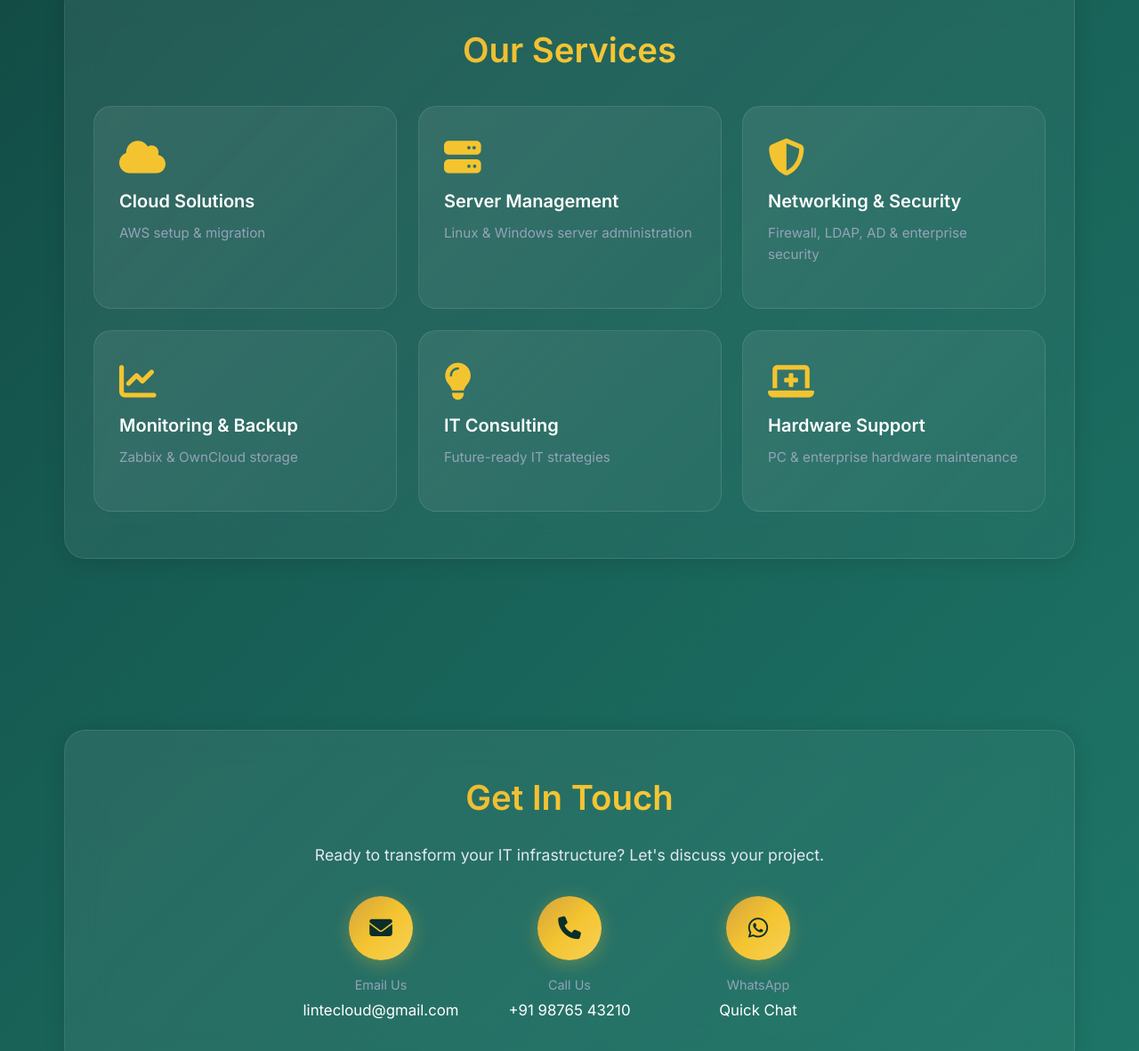
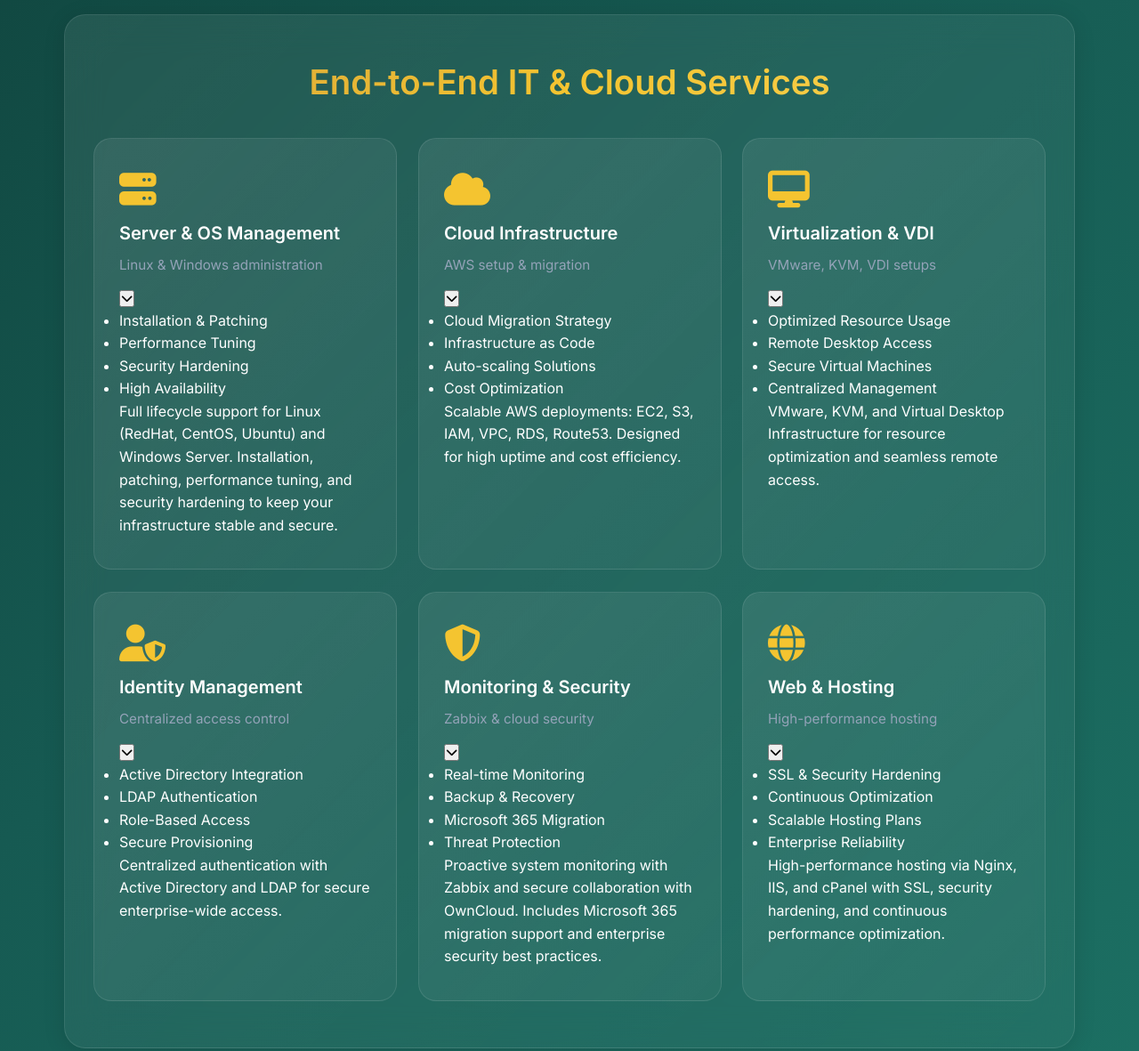
Before and after one commit to lintecloud/Lintecloud.github.io, a plain HTML site: page index.html in a window 1280 px wide. Shown: the part 1399-2580 px from the top of the page at 89% size. Drawn offline with nearby package versions, Linux system fonts and the light colour scheme.

Commit message:
Update index.html

```diff
--- a/index.html
+++ b/index.html
@@ -2,132 +2,266 @@
 <html lang="en">
 <head>
   <meta charset="utf-8" />
-  <!-- FIX: ensure correct mobile scaling -->
   <meta name="viewport" content="width=device-width, initial-scale=1.0" />
-  <title>LINTECLOUD - Professional IT & Cloud Services</title>
-  <meta name="description" content="LINTECLOUD provides expert IT services including cloud solutions, server management, networking, security, hardware support, and IT consulting for modern businesses." />
+  <title>LINTECLOUD - Reliable IT & Cloud Solutions</title>
+  <meta name="description" content="Secure, scalable, and future-ready IT & Cloud services: server & OS management, AWS infrastructure, virtualization, identity, monitoring & security, and hosting." />
+
+  <!-- Fonts & Icons -->
   <link rel="preconnect" href="https://fonts.googleapis.com" />
   <link rel="preconnect" href="https://fonts.gstatic.com" crossorigin />
-  <link href="https://fonts.googleapis.com/css2?family=Inter:wght@300;400;600&display=swap" rel="stylesheet" />
+  <link href="https://fonts.googleapis.com/css2?family=Inter:wght@300;400;600;700&display=swap" rel="stylesheet" />
   <link rel="stylesheet" href="https://cdnjs.cloudflare.com/ajax/libs/font-awesome/6.5.0/css/all.min.css" />
+
+  <!-- Styles -->
   <link rel="stylesheet" href="style.css" />
 </head>
 <body>
-  <!-- Floating Background Icons (visual-only, aria-hidden) -->
+  <!-- Floating background icons -->
   <div class="floating-element floating-1" aria-hidden="true"><i class="fas fa-cloud"></i></div>
   <div class="floating-element floating-2" aria-hidden="true"><i class="fas fa-server"></i></div>
   <div class="floating-element floating-3" aria-hidden="true"><i class="fas fa-network-wired"></i></div>
 
   <!-- Header -->
   <header id="header" role="banner">
-    <div class="logo-text" aria-label="LINTECLOUD Brand Name">LINTECLOUD</div>
-    <button id="menuToggle" aria-expanded="false" aria-controls="nav" aria-label="Toggle menu" class="menu-toggle">
+    <div class="logo-text" aria-label="LINTECLOUD">LINTECLOUD</div>
+    <button
+      id="menuToggle"
+      class="menu-toggle"
+      aria-expanded="false"
+      aria-controls="nav"
+      aria-label="Toggle menu">
       <i class="fas fa-bars" aria-hidden="true"></i>
     </button>
     <nav id="nav" role="navigation">
       <a href="#hero">Home</a>
       <a href="#about">About</a>
-      <a href="#services">Services</a>
+      <a href="#solutions">Solutions</a>
       <a href="#contact">Contact</a>
     </nav>
   </header>
 
-  <!-- Hero -->
   <main>
+    <!-- Hero Section -->
     <section id="hero" role="region" aria-label="Introduction">
       <div id="particles-js" aria-hidden="true"></div>
       <div class="hero-content fade-in">
-        <img src="lintecloud03.png" alt="LINTECLOUD IT Solutions Logo" class="hero-logo" />
-        <h1 class="hero-title">IT SOLUTIONS</h1>
-        <p class="hero-subtitle">Professional cloud services, server management, and IT consulting for modern businesses</p>
-        <a href="#services" class="cta-button"><i class="fas fa-rocket" aria-hidden="true"></i> Explore Our Services</a>
+        <img src="lintecloud03.png" alt="LINTECLOUD Logo" class="hero-logo" />
+        <h1 class="hero-title">Reliable IT & Cloud Solutions</h1>
+        <p class="hero-subtitle">Simplifying IT. Securing Your Future.</p>
+        <a href="#solutions" class="cta-button">
+          <i class="fas fa-rocket"></i> Get Started
+        </a>
+        <p class="hero-trust">
+          Trusted technology solutions for businesses of all sizes. Secure, scalable, and future-ready IT infrastructure.
+        </p>
       </div>
     </section>
 
-    <!-- About -->
+    <!-- About Section -->
     <section id="about" role="region" aria-label="About LINTECLOUD">
       <div class="section-container fade-in">
-        <h2>About LINTECLOUD</h2>
-        <p class="about-text"><strong>LINTECLOUD IT Solutions</strong> empowers businesses with cloud solutions, server management, networking & security, IT consulting, and hardware support.</p>
-        <p class="about-text">We focus on reliability, innovation, and client-focused IT solutions tailored to every business.</p>
+        <h2>Who We Are</h2>
+        <p><strong>LINTECLOUD</strong> is a leading IT and cloud solutions provider. We simplify IT operations, enabling businesses to operate efficiently, securely, and without disruption.</p>
+
+        <h3>Our Mission</h3>
+        <p>Deliver reliable, future-ready IT solutions so businesses can focus on growth while we handle the technology.</p>
+
+        <h3>Our Vision</h3>
+        <p>To be recognized as a trusted IT partner, known for innovation, reliability, and customer success.</p>
       </div>
     </section>
 
-    <!-- Services -->
-    <section id="services" role="region" aria-label="Our Services">
+    <!-- Solutions Section -->
+    <section id="solutions" role="region" aria-label="Our Solutions">
       <div class="section-container fade-in">
-        <h2>Our Services</h2>
+        <h2>End-to-End IT & Cloud Services</h2>
         <div class="services-grid">
-          <article class="service-card" tabindex="0">
-            <i class="fas fa-cloud service-icon" aria-hidden="true"></i>
-            <h3 class="service-title">Cloud Solutions</h3>
-            <p class="service-preview">AWS setup & migration</p>
-            <p class="service-detail">AWS EC2, S3, IAM, VPC, Route53. Cloud migration, automation, and high-availability deployments for scalable business growth.</p>
+
+          <!-- Service: Server & OS Management -->
+          <article class="service-card" data-service>
+            <div class="service-head">
+              <i class="fas fa-server service-icon"></i>
+              <div class="service-title-wrap">
+                <h3 class="service-title">Server &amp; OS Management</h3>
+                <p class="service-preview">Linux &amp; Windows administration</p>
+              </div>
+              <button class="service-toggle" aria-label="Toggle details">
+                <i class="fas fa-chevron-down"></i>
+              </button>
+            </div>
+            <ul class="service-points">
+              <li>Installation &amp; Patching</li>
+              <li>Performance Tuning</li>
+              <li>Security Hardening</li>
+              <li>High Availability</li>
+            </ul>
+            <div class="service-more">
+              Full lifecycle support for Linux (RedHat, CentOS, Ubuntu) and Windows Server. Installation, patching, performance tuning, and security hardening to keep your infrastructure stable and secure.
+            </div>
           </article>
 
-          <article class="service-card" tabindex="0">
-            <i class="fas fa-server service-icon" aria-hidden="true"></i>
-            <h3 class="service-title">Server Management</h3>
-            <p class="service-preview">Linux & Windows server administration</p>
-            <p class="service-detail">Professional deployment & optimization of Linux & Windows servers. Web hosting solutions (HTTP, Nginx, IIS, cPanel), patching, and tuning.</p>
+          <!-- Service: Cloud Infrastructure -->
+          <article class="service-card" data-service>
+            <div class="service-head">
+              <i class="fas fa-cloud service-icon"></i>
+              <div class="service-title-wrap">
+                <h3 class="service-title">Cloud Infrastructure</h3>
+                <p class="service-preview">AWS setup &amp; migration</p>
+              </div>
+              <button class="service-toggle" aria-label="Toggle details">
+                <i class="fas fa-chevron-down"></i>
+              </button>
+            </div>
+            <ul class="service-points">
+              <li>Cloud Migration Strategy</li>
+              <li>Infrastructure as Code</li>
+              <li>Auto-scaling Solutions</li>
+              <li>Cost Optimization</li>
+            </ul>
+            <div class="service-more">
+              Scalable AWS deployments: EC2, S3, IAM, VPC, RDS, Route53. Designed for high uptime and cost efficiency.
+            </div>
           </article>
 
-          <article class="service-card" tabindex="0">
-            <i class="fas fa-shield-alt service-icon" aria-hidden="true"></i>
-            <h3 class="service-title">Networking & Security</h3>
-            <p class="service-preview">Firewall, LDAP, AD & enterprise security</p>
-            <p class="service-detail">Active Directory, LDAP integration, Nginx reverse proxy, firewall setup, enterprise antivirus solutions.</p>
+          <!-- Service: Virtualization & VDI -->
+          <article class="service-card" data-service>
+            <div class="service-head">
+              <i class="fas fa-desktop service-icon"></i>
+              <div class="service-title-wrap">
+                <h3 class="service-title">Virtualization &amp; VDI</h3>
+                <p class="service-preview">VMware, KVM, VDI setups</p>
+              </div>
+              <button class="service-toggle" aria-label="Toggle details">
+                <i class="fas fa-chevron-down"></i>
+              </button>
+            </div>
+            <ul class="service-points">
+              <li>Optimized Resource Usage</li>
+              <li>Remote Desktop Access</li>
+              <li>Secure Virtual Machines</li>
+              <li>Centralized Management</li>
+            </ul>
+            <div class="service-more">
+              VMware, KVM, and Virtual Desktop Infrastructure for resource optimization and seamless remote access.
+            </div>
           </article>
 
-          <article class="service-card" tabindex="0">
-            <i class="fas fa-chart-line service-icon" aria-hidden="true"></i>
-            <h3 class="service-title">Monitoring & Backup</h3>
-            <p class="service-preview">Zabbix & OwnCloud storage</p>
-            <p class="service-detail">System monitoring dashboards with Zabbix. OwnCloud storage and Microsoft 365 backup solutions.</p>
+          <!-- Service: Identity Management -->
+          <article class="service-card" data-service>
+            <div class="service-head">
+              <i class="fas fa-user-shield service-icon"></i>
+              <div class="service-title-wrap">
+                <h3 class="service-title">Identity Management</h3>
+                <p class="service-preview">Centralized access control</p>
+              </div>
+              <button class="service-toggle" aria-label="Toggle details">
+                <i class="fas fa-chevron-down"></i>
+              </button>
+            </div>
+            <ul class="service-points">
+              <li>Active Directory Integration</li>
+              <li>LDAP Authentication</li>
+              <li>Role-Based Access</li>
+              <li>Secure Provisioning</li>
+            </ul>
+            <div class="service-more">
+              Centralized authentication with Active Directory and LDAP for secure enterprise-wide access.
+            </div>
           </article>
 
-          <article class="service-card" tabindex="0">
-            <i class="fas fa-lightbulb service-icon" aria-hidden="true"></i>
-            <h3 class="service-title">IT Consulting</h3>
-            <p class="service-preview">Future-ready IT strategies</p>
-            <p class="service-detail">Infrastructure optimization, digital transformation, technology assessments, and scalable growth strategies.</p>
+          <!-- Service: Monitoring & Security -->
+          <article class="service-card" data-service>
+            <div class="service-head">
+              <i class="fas fa-shield-alt service-icon"></i>
+              <div class="service-title-wrap">
+                <h3 class="service-title">Monitoring &amp; Security</h3>
+                <p class="service-preview">Zabbix &amp; cloud security</p>
+              </div>
+              <button class="service-toggle" aria-label="Toggle details">
+                <i class="fas fa-chevron-down"></i>
+              </button>
+            </div>
+            <ul class="service-points">
+              <li>Real-time Monitoring</li>
+              <li>Backup &amp; Recovery</li>
+              <li>Microsoft 365 Migration</li>
+              <li>Threat Protection</li>
+            </ul>
+            <div class="service-more">
+              Proactive system monitoring with Zabbix and secure collaboration with OwnCloud. Includes Microsoft 365 migration support and enterprise security best practices.
+            </div>
           </article>
 
-          <article class="service-card" tabindex="0">
-            <i class="fas fa-laptop-medical service-icon" aria-hidden="true"></i>
-            <h3 class="service-title">Hardware Support</h3>
-            <p class="service-preview">PC & enterprise hardware maintenance</p>
-            <p class="service-detail">Diagnostics, repairs, upgrades, replacements, and preventive maintenance for desktops, laptops, and servers.</p>
+          <!-- Service: Web & Hosting -->
+          <article class="service-card" data-service>
+            <div class="service-head">
+              <i class="fas fa-globe service-icon"></i>
+              <div class="service-title-wrap">
+                <h3 class="service-title">Web &amp; Hosting</h3>
+                <p class="service-preview">High-performance hosting</p>
+              </div>
+              <button class="service-toggle" aria-label="Toggle details">
+                <i class="fas fa-chevron-down"></i>
+              </button>
+            </div>
+            <ul class="service-points">
+              <li>SSL &amp; Security Hardening</li>
+              <li>Continuous Optimization</li>
+              <li>Scalable Hosting Plans</li>
+              <li>Enterprise Reliability</li>
+            </ul>
+            <div class="service-more">
+              High-performance hosting via Nginx, IIS, and cPanel with SSL, security hardening, and continuous performance optimization.
+            </div>
           </article>
+
         </div>
       </div>
     </section>
 
-    <!-- Contact -->
+    <!-- Contact Section -->
     <section id="contact" role="region" aria-label="Contact Us">
       <div class="section-container fade-in">
         <h2>Get In Touch</h2>
-        <p class="contact-subtitle">Ready to transform your IT infrastructure? Let's discuss your project.</p>
+        <p class="contact-subtitle">We’re ready to support your IT and cloud journey. Connect with us today:</p>
+
         <div class="contact-methods">
+          <!-- Contact: Email -->
           <div class="contact-item">
-            <a href="mailto:lintecloud@gmail.com" class="contact-icon" aria-label="Email LINTECLOUD"><i class="fas fa-envelope"></i></a>
+            <a href="mailto:lintecloud@gmail.com" class="contact-icon" aria-label="Email LINTECLOUD">
+              <i class="fas fa-envelope"></i>
+            </a>
             <div class="contact-text">
-              <div class="contact-label">Email Us</div>
-              <div class="contact-value"><a href="mailto:lintecloud@gmail.com">lintecloud@gmail.com</a></div>
+              <div class="contact-label">Email</div>
+              <div class="contact-value">
+                <a class="brand-link" href="mailto:lintecloud@gmail.com">lintecloud@gmail.com</a>
+              </div>
             </div>
           </div>
+
+          <!-- Contact: Phone -->
           <div class="contact-item">
-            <a href="tel:+919876543210" class="contact-icon" aria-label="Call LINTECLOUD"><i class="fas fa-phone"></i></a>
+            <a href="tel:+919876543210" class="contact-icon" aria-label="Call LINTECLOUD">
+              <i class="fas fa-phone"></i>
+            </a>
             <div class="contact-text">
-              <div class="contact-label">Call Us</div>
-              <div class="contact-value"><a href="tel:+919876543210">+91 98765 43210</a></div>
+              <div class="contact-label">Call</div>
+              <div class="contact-value">
+                <a class="brand-link" href="tel:+919876543210">+91 98765 43210</a>
+              </div>
             </div>
           </div>
+
+          <!-- Contact: WhatsApp -->
           <div class="contact-item">
-            <a href="https://wa.me/919876543210" target="_blank" rel="noopener" class="contact-icon" aria-label="Chat on WhatsApp"><i class="fab fa-whatsapp"></i></a>
+            <a href="https://wa.me/919876543210" target="_blank" rel="noopener" class="contact-icon" aria-label="Chat on WhatsApp">
+              <i class="fab fa-whatsapp"></i>
+            </a>
             <div class="contact-text">
               <div class="contact-label">WhatsApp</div>
-              <div class="contact-value"><a href="https://wa.me/919876543210" target="_blank">Quick Chat</a></div>
+              <div class="contact-value">
+                <a class="brand-link" href="https://wa.me/919876543210" target="_blank">Quick Chat</a>
+              </div>
             </div>
           </div>
         </div>
@@ -135,18 +269,20 @@
     </section>
   </main>
 
-  <!-- Back to Top -->
-  <button id="backToTop" aria-label="Back to top"><i class="fas fa-arrow-up"></i></button>
+  <!-- Back to Top Button -->
+  <button id="backToTop" aria-label="Back to top">
+    <i class="fas fa-arrow-up"></i>
+  </button>
 
   <!-- Footer -->
   <footer role="contentinfo">
     <div class="footer-content">
-      <p>&copy; 2025 LINTECLOUD IT SOLUTIONS. All rights reserved.</p>
-      <p class="footer-tagline">Empowering businesses with innovative IT solutions</p>
+      <p>&copy; 2025 LINTECLOUD. All Rights Reserved.</p>
+      <p class="footer-tagline">Your IT. Our Expertise.</p>
     </div>
   </footer>
 
-  <!-- Particles library loaded conditionally by script. Script is deferred for non-blocking -->
+  <!-- Scripts -->
   <script src="https://cdnjs.cloudflare.com/ajax/libs/particles.js/2.0.0/particles.min.js" defer></script>
   <script src="script.js" defer></script>
 </body>
```
